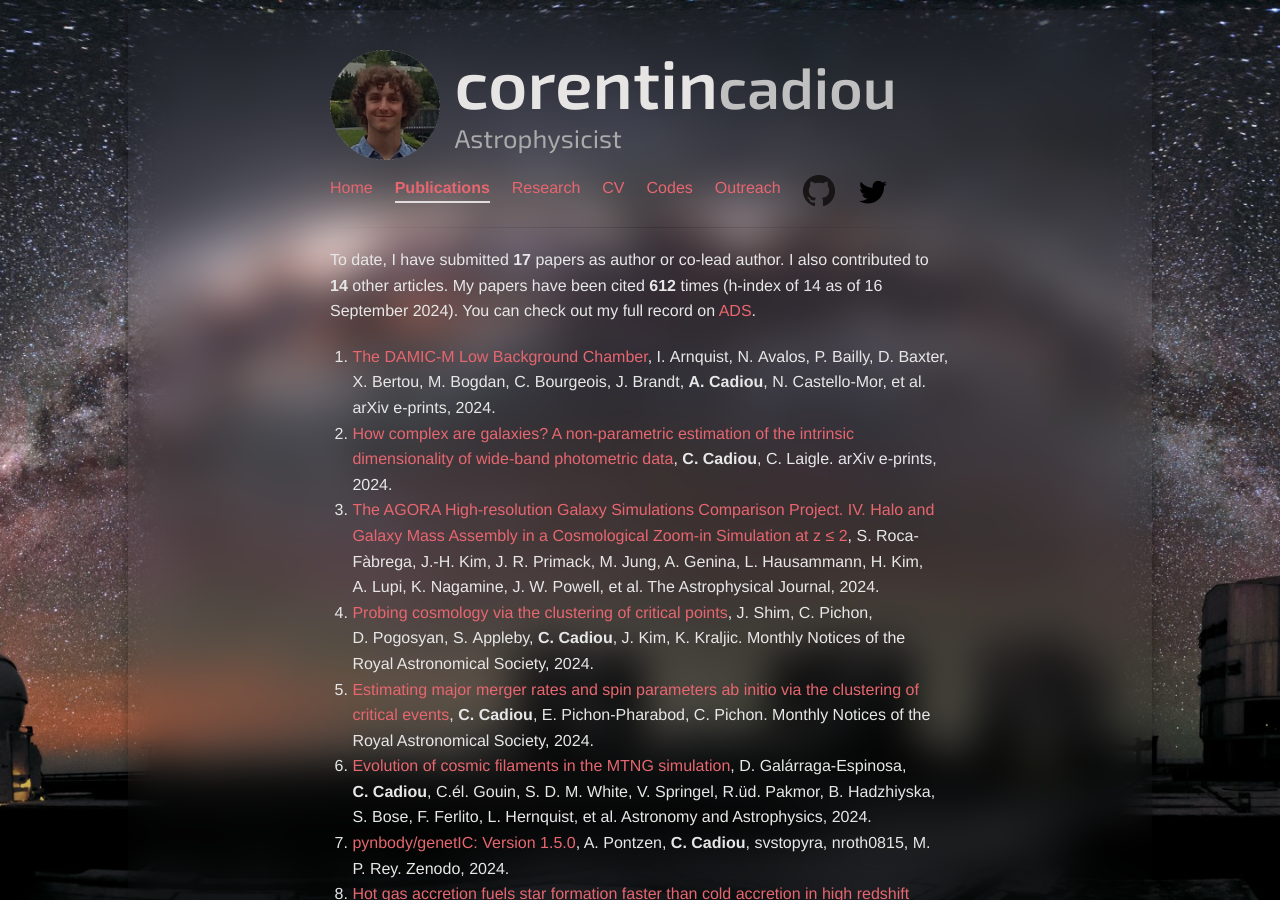
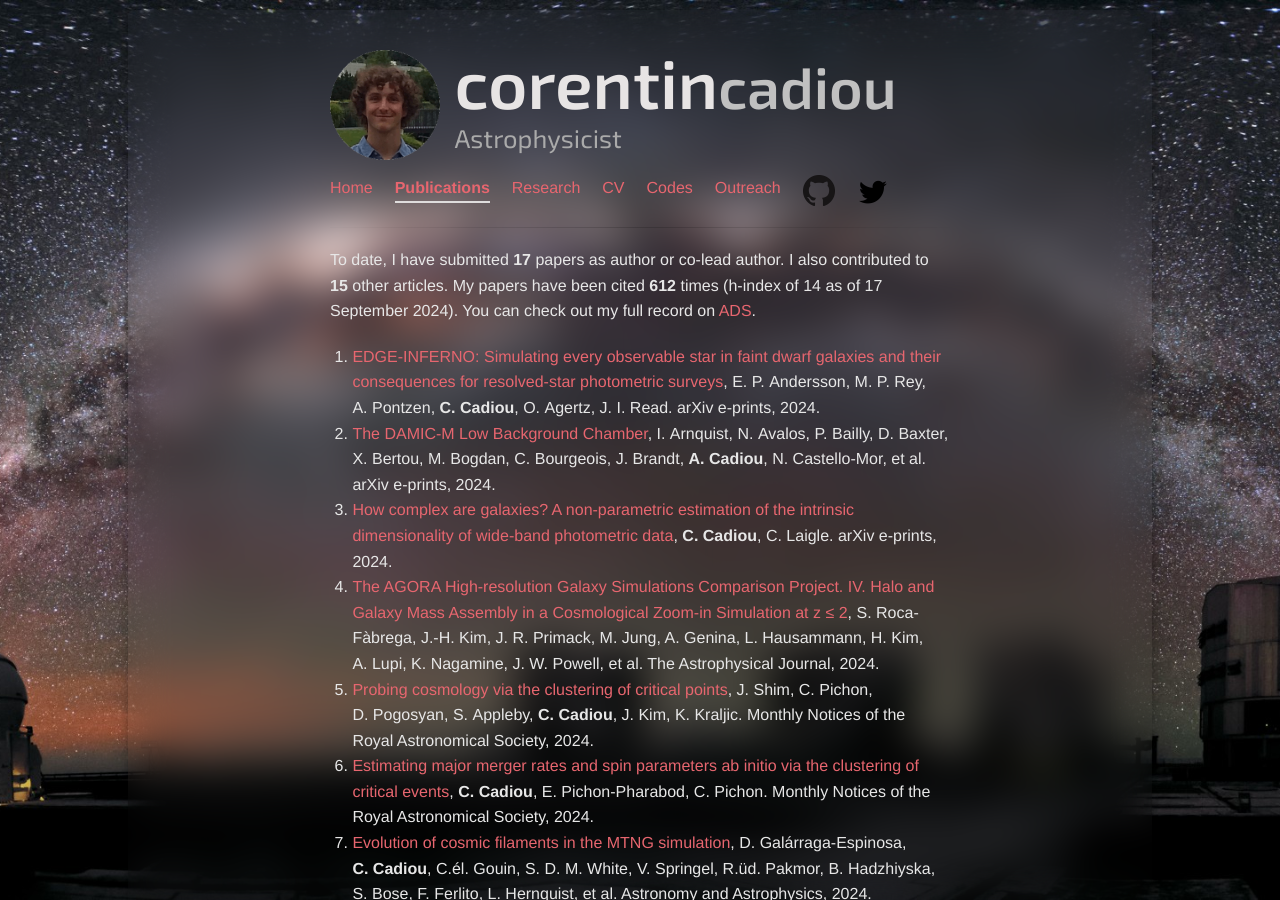
Before and after one commit to cphyc/cphyc.github.io, a Jekyll site: the page built from publications/index.html, in a window 1280 px wide and 900 px high. Built offline with Jekyll 4.4.1, drawn with Linux system fonts in a browser that asks for light colours; nearby versions of some CDN libraries.

Commit message:
chore: autopublish 2024-09-17T00:01:17Z

```diff
--- a/publications/index.html
+++ b/publications/index.html
@@ -7,11 +7,35 @@ description: My Publications
 
 <p>
   To date, I have submitted <b>17</b> papers as author or co-lead author.
-  I also contributed to <b>14</b> other articles.
-  My papers have been cited <b>612</b> times (h-index of 14 as of 16 September 2024).
+  I also contributed to <b>15</b> other articles.
+  My papers have been cited <b>612</b> times (h-index of 14 as of 17 September 2024).
   You can check out my full record on <a href="https://ui.adsabs.harvard.edu/search/q=((author%3A%22Cadiou%2C%20C%22))%20-bibstem%3A%22zndo%22%20collection%3Aastronomy&sort=date%20desc%2C%20bibcode%20desc&p_=0" target="_blank">ADS</a>.
 </p>
 <ol>
+
+  <li>
+    <a href="https://arxiv.org/abs/2409.08073">EDGE-INFERNO: Simulating every observable star in faint dwarf galaxies and their consequences for resolved-star photometric surveys</a>,
+
+
+      E. P.&nbsp;Andersson,
+
+
+      M. P.&nbsp;Rey,
+
+
+      A.&nbsp;Pontzen,
+
+    <b>
+      C.&nbsp;Cadiou</b>,
+
+
+      O.&nbsp;Agertz,
+
+
+      J. I.&nbsp;Read.
+
+    arXiv e-prints, 2024.
+  </li>
 
   <li>
     <a href="https://arxiv.org/abs/2407.17872">The DAMIC-M Low Background Chamber</a>,
```
